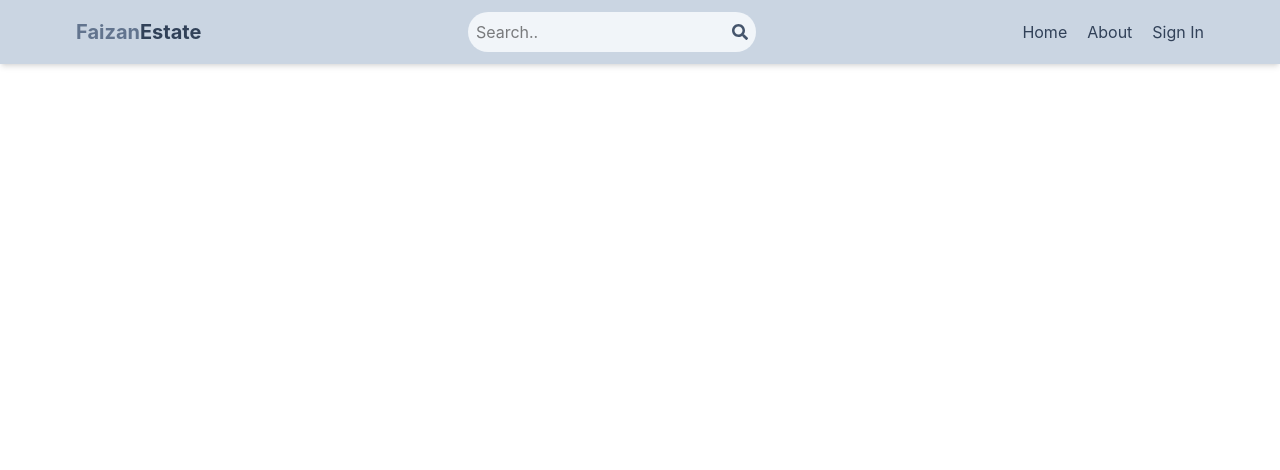
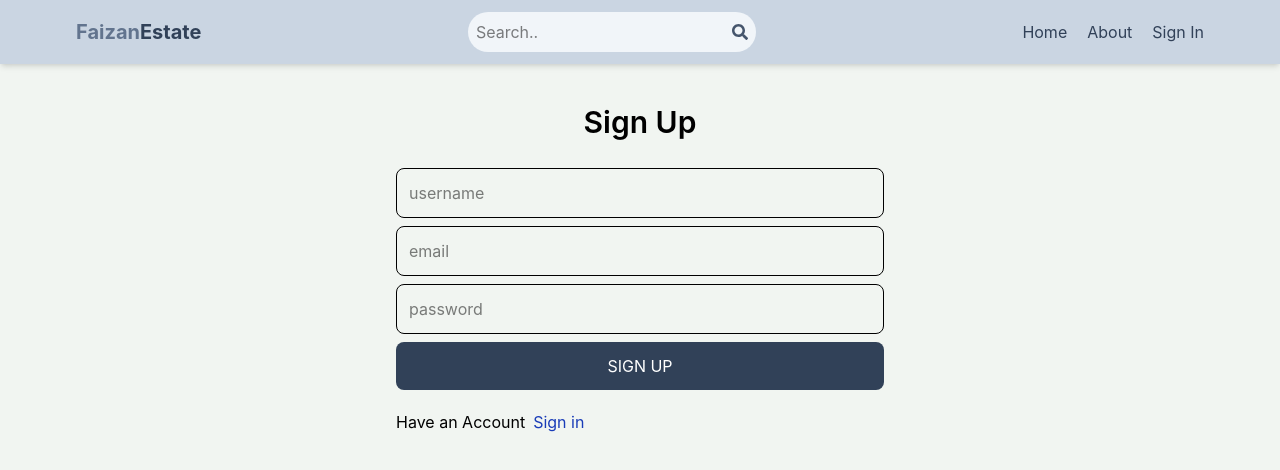
Before and after one commit to FaiziNerd/Real-Estate-Project, a React (Vite) app in the folder client/: page /sign-up in a window 1280 px wide. Shown: the top 470 px of the page. Built offline with nearby package versions, Linux system fonts and the light colour scheme.

Commit message:
Created the UI of SignUp Page

```diff
--- a/client/src/App.jsx
+++ b/client/src/App.jsx
@@ -5,6 +5,7 @@
 import { Route,Routes } from 'react-router-dom'
 import Header from './components/Header'
 import Home from './pages/Home'
+import SignUp from './pages/SignUp'
 import SignIn from './pages/SignIn'
 import SignOut from './pages/SignOut'
 import About from './pages/About'
@@ -22,7 +23,8 @@
       <Route path='/' element = {<Home/>}/>
       <Route path='/profile' element = {<Profile/>}/>
       <Route path='/about' element = {<About/>}/>
-      <Route path='/sign-in' element = {<SignIn/>}/>
+       <Route path='/sign-in' element = {<SignIn/>}/>
+      <Route path='/sign-up' element = {<SignUp/>}/>
       <Route path='/sign-out' element = {<SignOut/>}/>
       </Routes>
     </>
--- a/client/src/index.css
+++ b/client/src/index.css
@@ -1 +1,8 @@
 @import "tailwindcss";
+
+
+
+body
+{
+    background-color: rgb(241, 245, 241);
+}
--- /dev/null
+++ b/client/src/pages/SignUp.jsx
@@ -0,0 +1,37 @@
+  import { Link } from "react-router-dom"
+
+
+  function SignUp()
+  {
+  return (
+    <div className="p-3 max-w-lg mx-auto">
+      <h1 className="text-3xl text-center font-semibold
+      my-7">Sign Up</h1>
+
+      <form className="flex flex-col gap-2">
+        <input type="text" placeholder="username" className="border p-3 rounded-lg" id="username" />
+
+        <input type="email" placeholder="email" className="border p-3 rounded-lg" id="email" />
+
+        <input type="password" placeholder="password" className="border p-3 rounded-lg" id="password" />
+
+        <button className="bg-slate-700 text-white p-3
+        rounded-lg uppercase hover:opacity-95 disabled:opacity-80">Sign up</button>
+
+
+      </form>
+
+      <div className="gap-2  mt-5 flex">
+        <p>
+          Have an Account
+        </p>
+        <Link to = '/sign-in'>
+        <span className="text-blue-800">Sign in</span>
+        </Link>
+      </div>
+    </div>
+  )
+  }
+
+
+  export default SignUp
```
Also changed, not shown: client/src/pages/SignIn.jsx (+5 -7 lines).
